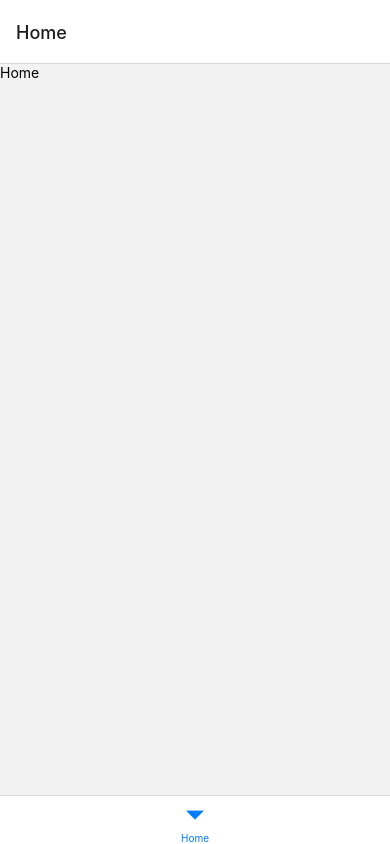
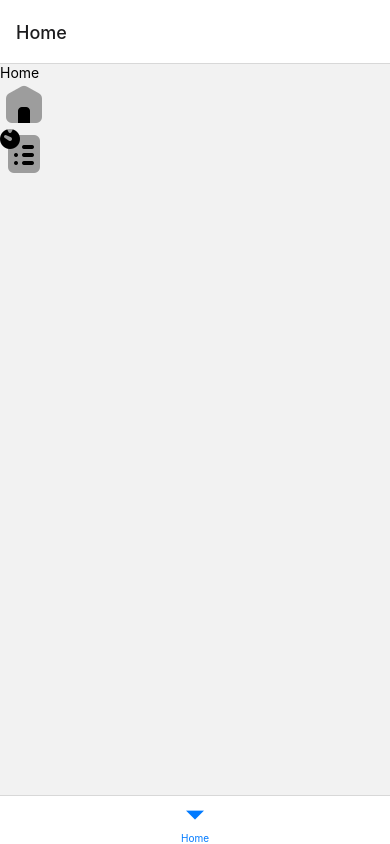
Before and after one commit to denizyesilirmak/quack-mobile, a React Native app: screen / in a window 390 px wide. Built offline with nearby package versions, Linux system fonts and the light colour scheme.

Commit message:
Add Icon component

```diff
--- /dev/null
+++ b/declerations.ts
@@ -0,0 +1,4 @@
+declare module '*.png' {
+  const value: any;
+  export default value;
+}
--- /dev/null
+++ b/src/components/icon/index.tsx
@@ -0,0 +1,9 @@
+import { Image } from 'react-native';
+import Icons from '@constants/icons';
+import { IconProps } from './types';
+
+const Icon = ({ name }: IconProps) => {
+  return <Image source={Icons[name]} />;
+};
+
+export default Icon;
--- /dev/null
+++ b/src/components/icon/types.ts
@@ -0,0 +1,7 @@
+import icons from '@constants/icons';
+
+type IconProps = {
+  name: keyof typeof icons;
+};
+
+export type { IconProps };
--- /dev/null
+++ b/src/constants/icons.ts
@@ -0,0 +1,9 @@
+import HomeIcon from '../assets/icons/home.png';
+import QuizIcon from '../assets/icons/quiz.png';
+
+const icons = {
+  home: HomeIcon,
+  quiz: QuizIcon,
+};
+
+export default icons;
--- a/src/navigation/navigators/mainBottomTab.tsx
+++ b/src/navigation/navigators/mainBottomTab.tsx
@@ -1,14 +1,28 @@
-import {createBottomTabNavigator} from '@react-navigation/bottom-tabs';
+import { createBottomTabNavigator } from '@react-navigation/bottom-tabs';
+
+import {
+  MainBottomTabParamList,
+  MainBottomTabRoutesType,
+} from '@navigation/types';
 
 //TODO: Import using alias
 import Home from '../../screens/home';
 
-const Tabs = createBottomTabNavigator();
+const Tabs = createBottomTabNavigator<MainBottomTabParamList>();
+
+const screens: Array<MainBottomTabRoutesType> = [
+  {
+    name: 'Home',
+    component: Home,
+  },
+];
 
 const MainBottomTab = () => {
   return (
     <Tabs.Navigator>
-      <Tabs.Screen name="Home" component={Home} />
+      {screens.map(screen => (
+        <Tabs.Screen key={screen.name} {...screen} />
+      ))}
     </Tabs.Navigator>
   );
 };
--- a/src/screens/home/index.tsx
+++ b/src/screens/home/index.tsx
@@ -1,10 +1,13 @@
-import {View} from 'react-native';
+import { View } from 'react-native';
 import Text from '@components/text';
+import Icon from '@components/icon';
 
 const Home = () => {
   return (
     <View>
       <Text>Home</Text>
+      <Icon name="home" />
+      <Icon name="quiz" />
     </View>
   );
 };
```
Also changed, not shown: src/navigation/types.ts (+28 -1 lines), src/assets/icons/home.png (added), src/assets/icons/quiz.png (added).
